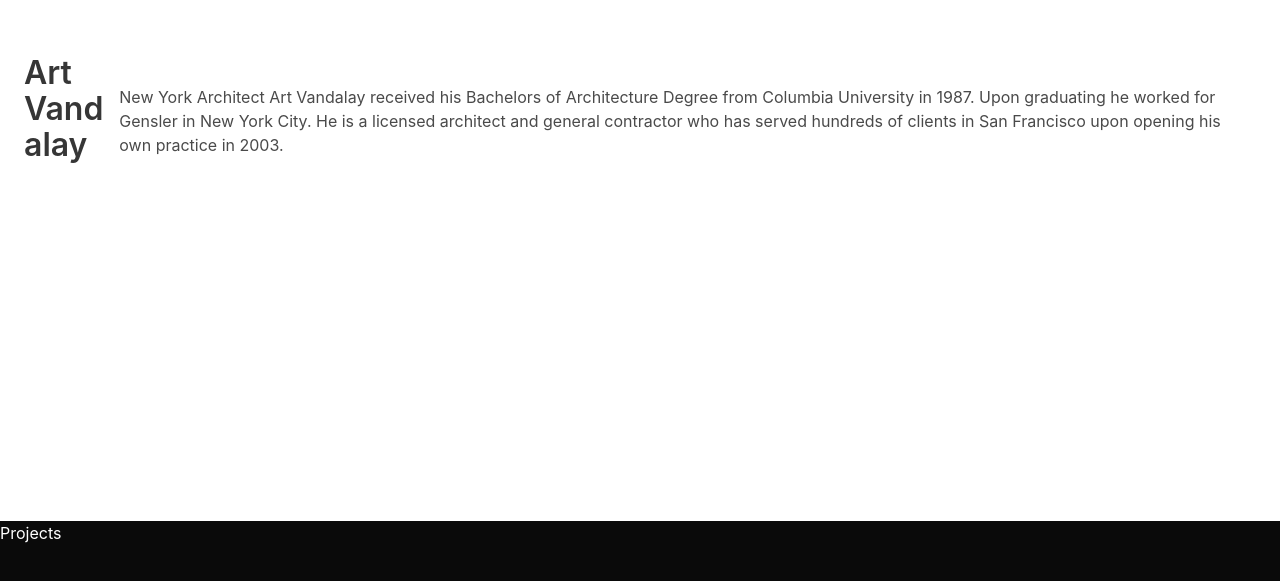
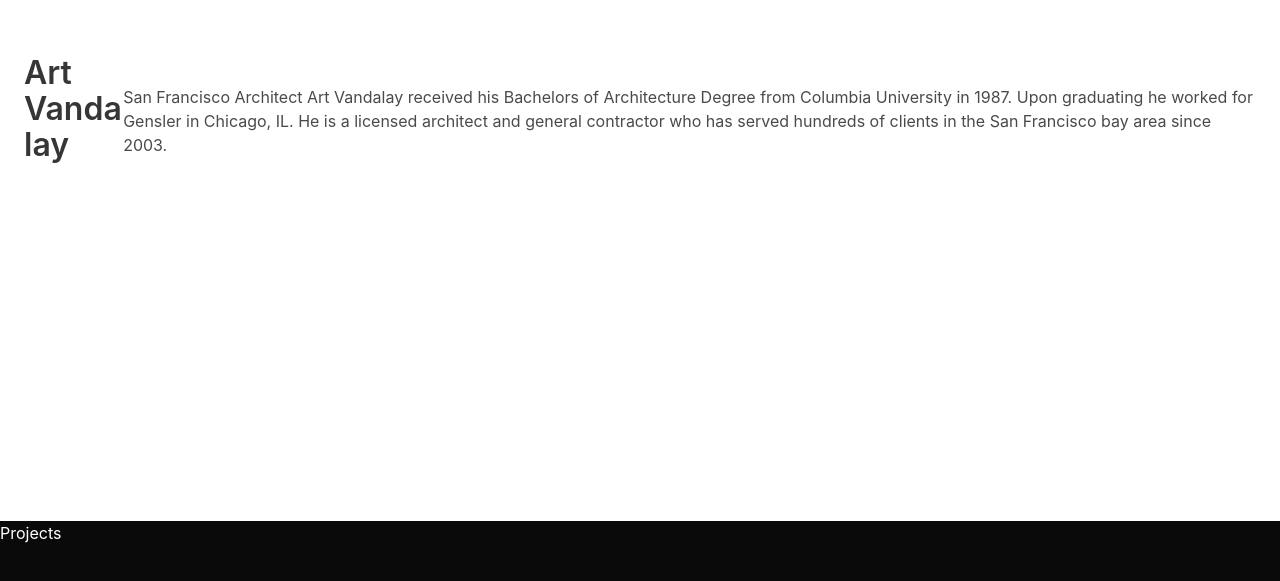
Before and after one commit to stbarillas/Art-Vandelay-Architecture, a website: page index.html in a window 1280 px wide. Shown: the part 1079-1660 px from the top of the page. Drawn offline with Linux system fonts and the light colour scheme.

Commit message:
changed description

```diff
--- a/index.html
+++ b/index.html
@@ -71,10 +71,10 @@
 
             <div class="hero-body">
                 <h1 class="title"> Art Vandalay</h1>
-                <p> New York Architect Art Vandalay received his Bachelors of Architecture Degree
-                    from Columbia University in 1987. Upon graduating he worked for Gensler in New York City. He is
-                    a licensed architect and general contractor who has served hundreds of clients in San Francisco
-                    upon opening his own practice in 2003.</p>
+                <p> San Francisco Architect Art Vandalay received his Bachelors of Architecture Degree
+                    from Columbia University in 1987. Upon graduating he worked for Gensler in Chicago, IL. He is
+                    a licensed architect and general contractor who has served hundreds of clients in the San Francisco
+                    bay area since 2003.</p>
             </div>
         </section>
         <section class="hero is-fullheight is-black">
```
